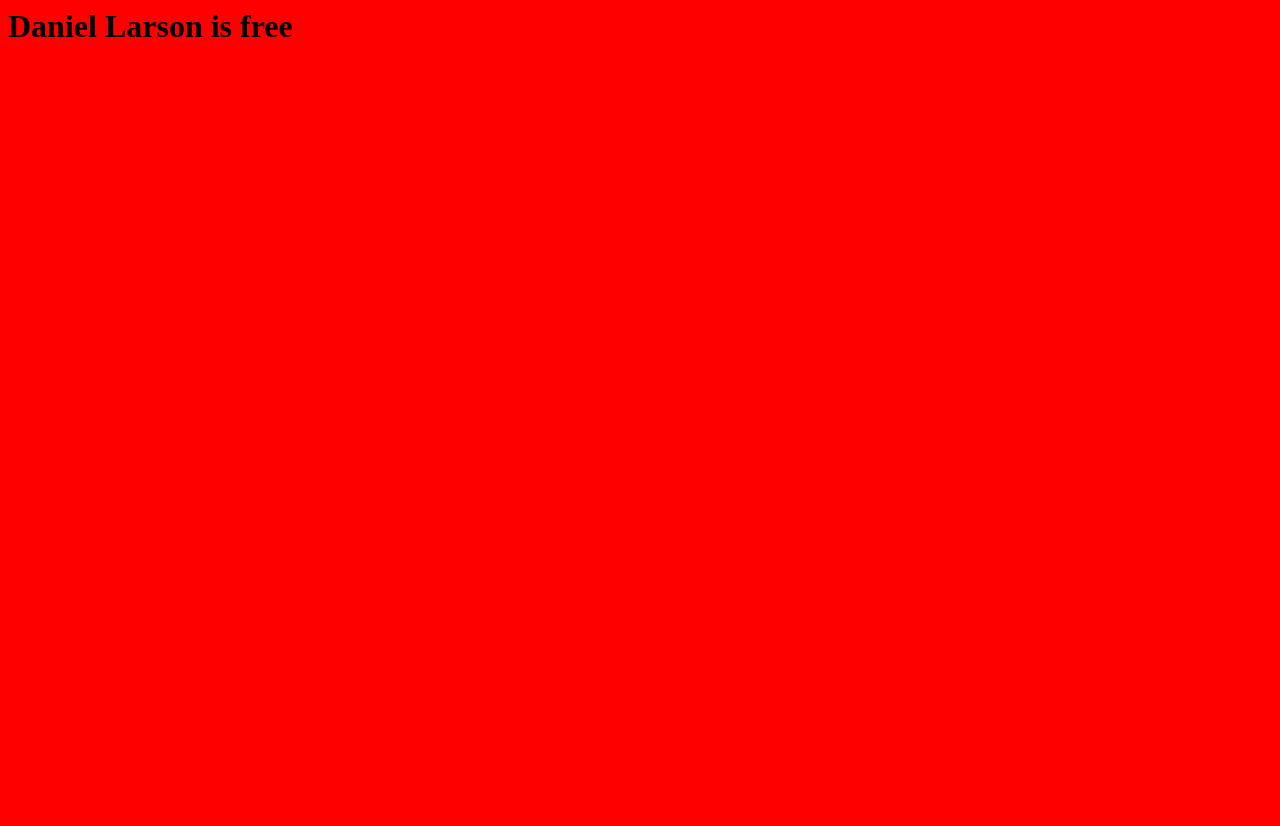
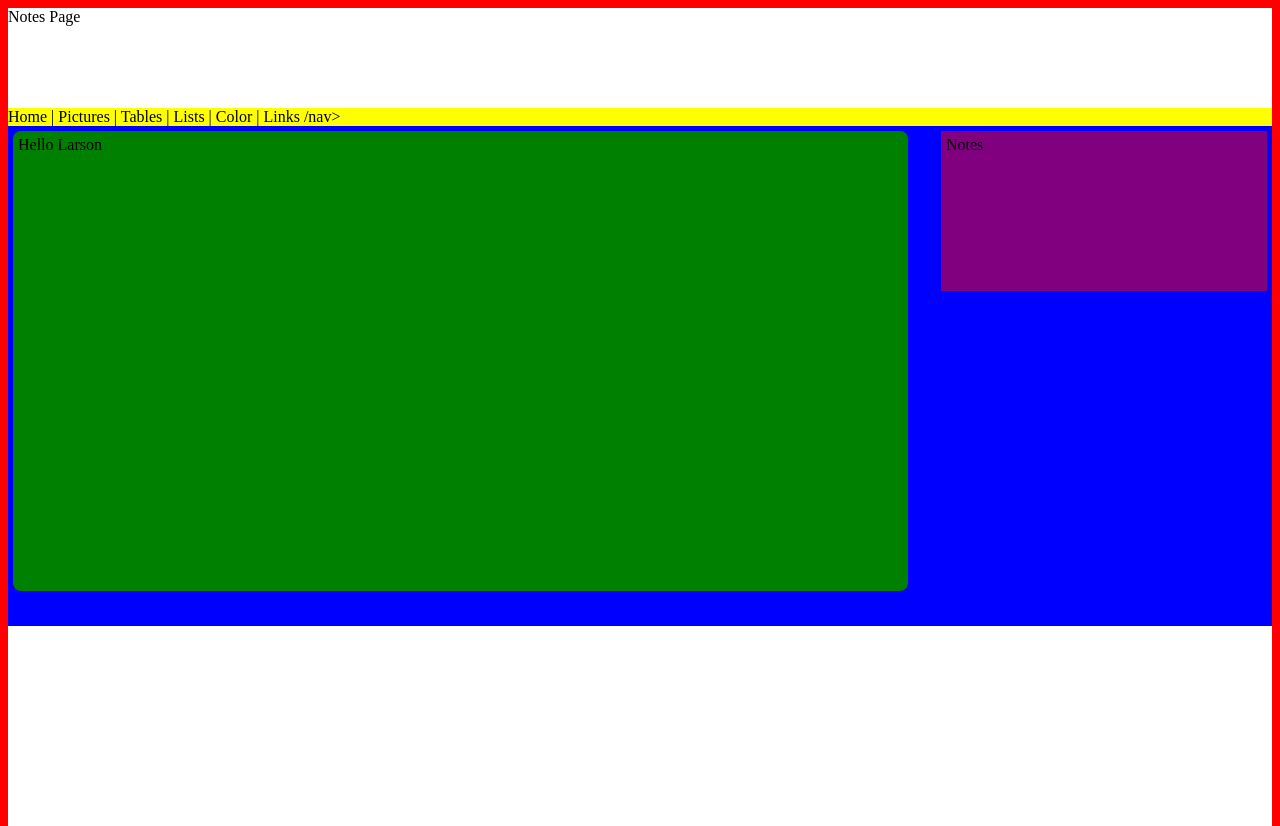
Before and after one commit to OzZi0909/Web_Notes, a plain HTML site: page index.html in a window 1280 px wide. Before the commit the page ends 800 px from the top, so only its background shows below. Drawn offline with Linux system fonts and the light colour scheme.

Commit message:
tung tung 2

```diff
--- a/index.html
+++ b/index.html
@@ -5,6 +5,12 @@
         </title>
     </head>
     <body>
-        <h1>Daniel Larson is free</h1>
+        <header>Notes Page</header>
+        <nav>Home | Pictures | Tables | Lists | Color | Links /nav>
+            <main>
+                <article>Hello Larson</article>
+                <aside>Notes</aside>
+            </main>
+      <footer></footer>
     </body>
-</HTML>
+</html>
--- a/style.css
+++ b/style.css
@@ -1 +1,7 @@
 body    {background-color: red;}
+header  {height: 100px; background-color: white;}
+nav     {height: 25px; background-color: yellow;}
+main    {height: 500px; background-color: blue;}
+article {height: 450px; background-color: green; width: 70%; float: left; border-radius: 8px; margin: 5px; padding: 5px;}
+aside  {height: 150px; background-color: purple; width: 25%; float: right; margin: 5px; padding: 5px;}
+footer  {height: 200px; background-color: white;}
```
